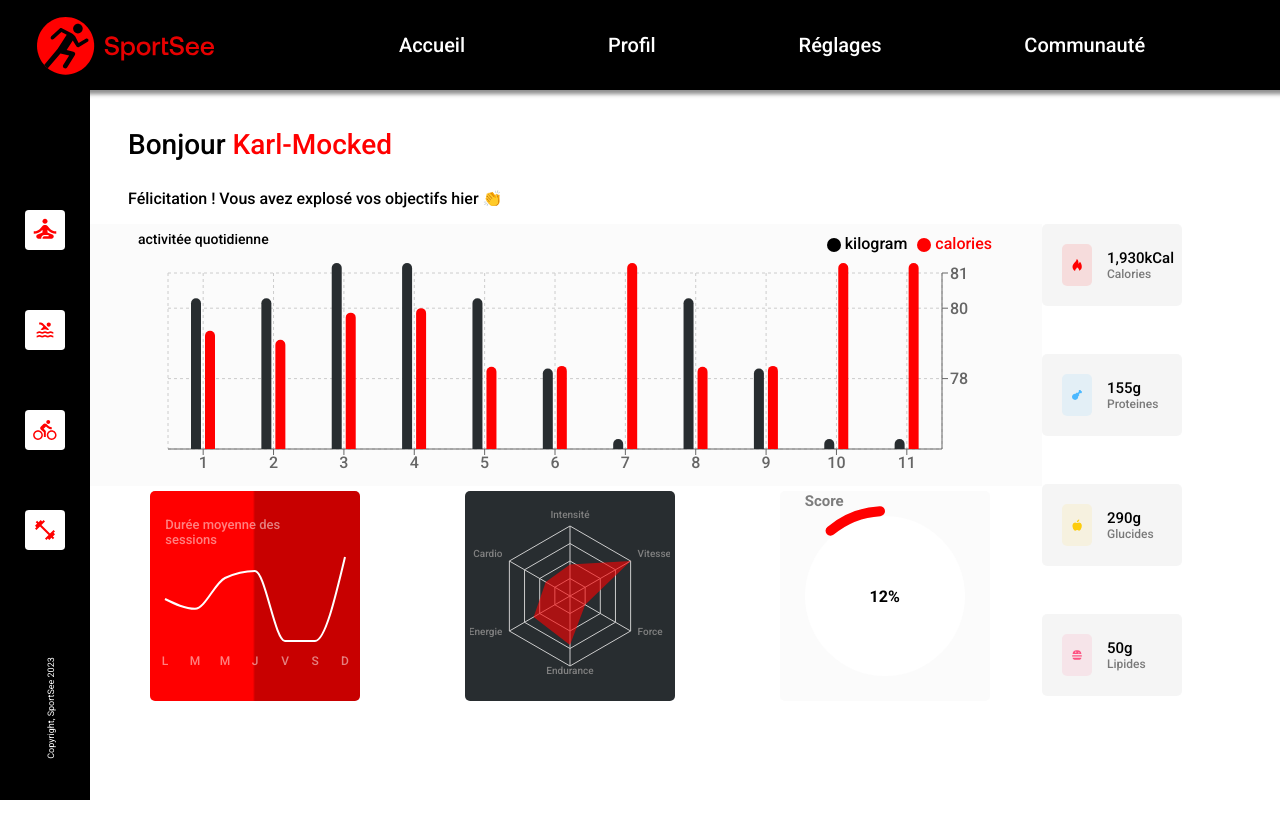
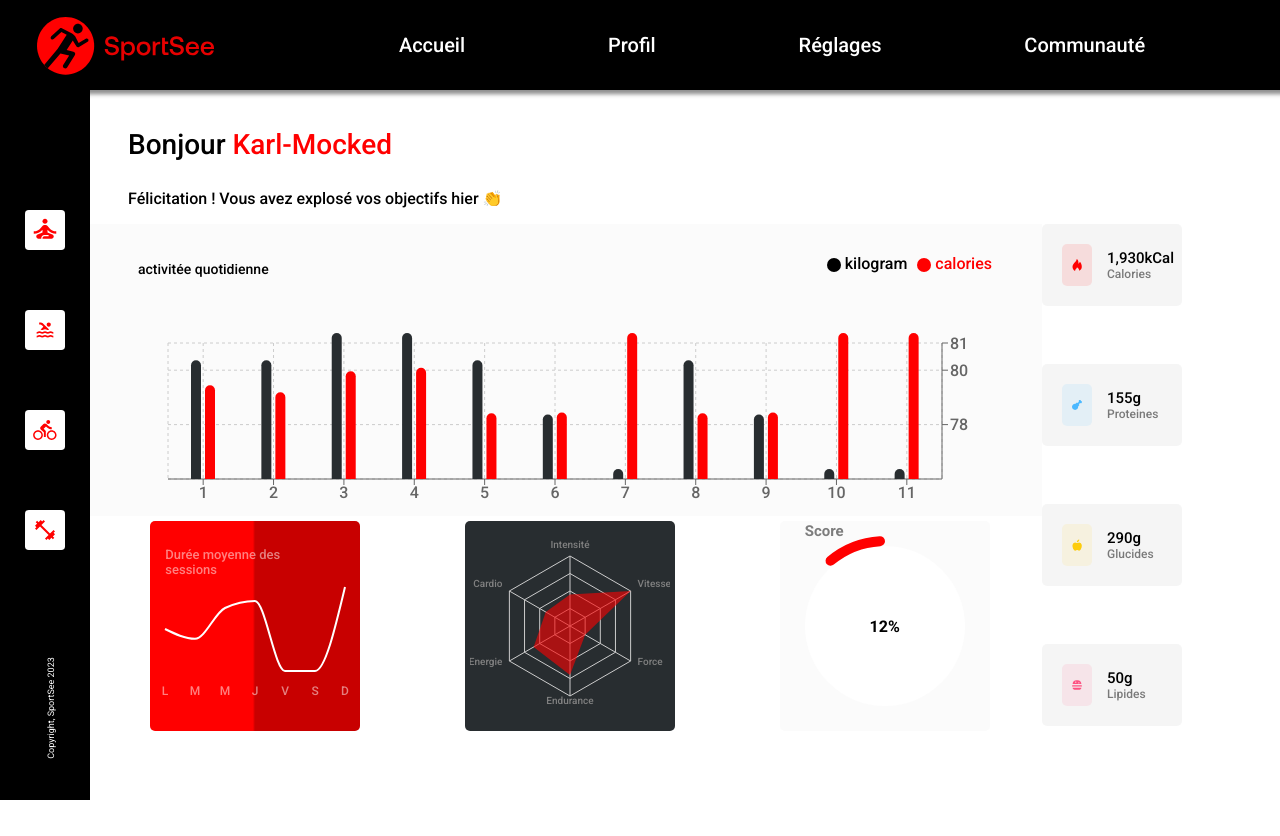
Before and after one commit to Nellylie/sportsee-p12, a React (Create React App) app in the folder sportsee/: page /#/Profil/12 in a window 1280 px wide. Before the commit the page ends 806 px from the top, so only its background shows below. Built offline with nearby package versions, Linux system fonts and the light colour scheme.

Commit message:
feat(): placement des legends de la barschart

```diff
--- a/sportsee/src/componentsRecharts/Barschart.jsx
+++ b/sportsee/src/componentsRecharts/Barschart.jsx
@@ -36,7 +36,7 @@ function Barschart({data}) {
   const calorieDomain = [0, maxKilogram * 2];
 
   return (
-    <div style={{ backgroundColor: '#FBFBFB', padding: '10px 10px 2px 10px', width: '100%', height: '250px', aspectRatio: '16/9' }}>
+    <div style={{ backgroundColor: '#FBFBFB', padding: '40px 10px 2px 10px', width: '100%', height: '250px', aspectRatio: '16/9' }}>
 
       <ResponsiveContainer
         width={"100%"}
@@ -44,13 +44,10 @@ function Barschart({data}) {
       >
         <BarChart
           width={600}
-          height={200}
+          height={300}
           data={data}
-          margin={{ top: 20, right: 30, left: 80, bottom: 5 }}
+          margin={{ top: 60, right: 30, left: 80, bottom: 5 }}
         >
-          <text x={50} y={10} fontSize={14} fontWeight="bold">
-          activitée quotidienne
-          </text>
           <CartesianGrid strokeDasharray="3 3" />
           <XAxis dataKey="day" />
           <YAxis
@@ -74,12 +71,15 @@ function Barschart({data}) {
           <Legend
             align="right"
             verticalAlign="top"
-            wrapperStyle={{ paddingLeft: '40px', top:"0px" }}
+            wrapperStyle={{ paddingLeft: '40px', top:'-10px' }}
             payload={[
               { value: 'kilogram', type: 'circle', id: 'ID01', color: '#282D3' },
               { value: 'calories', type: 'circle', id: 'ID02', color: '#ff0000' }
             ]}
           />
+          <text x={50} y={10} fontSize={14} fontWeight="bold">
+          activitée quotidienne
+          </text>
         </BarChart>
       </ResponsiveContainer>
     </div>
```
